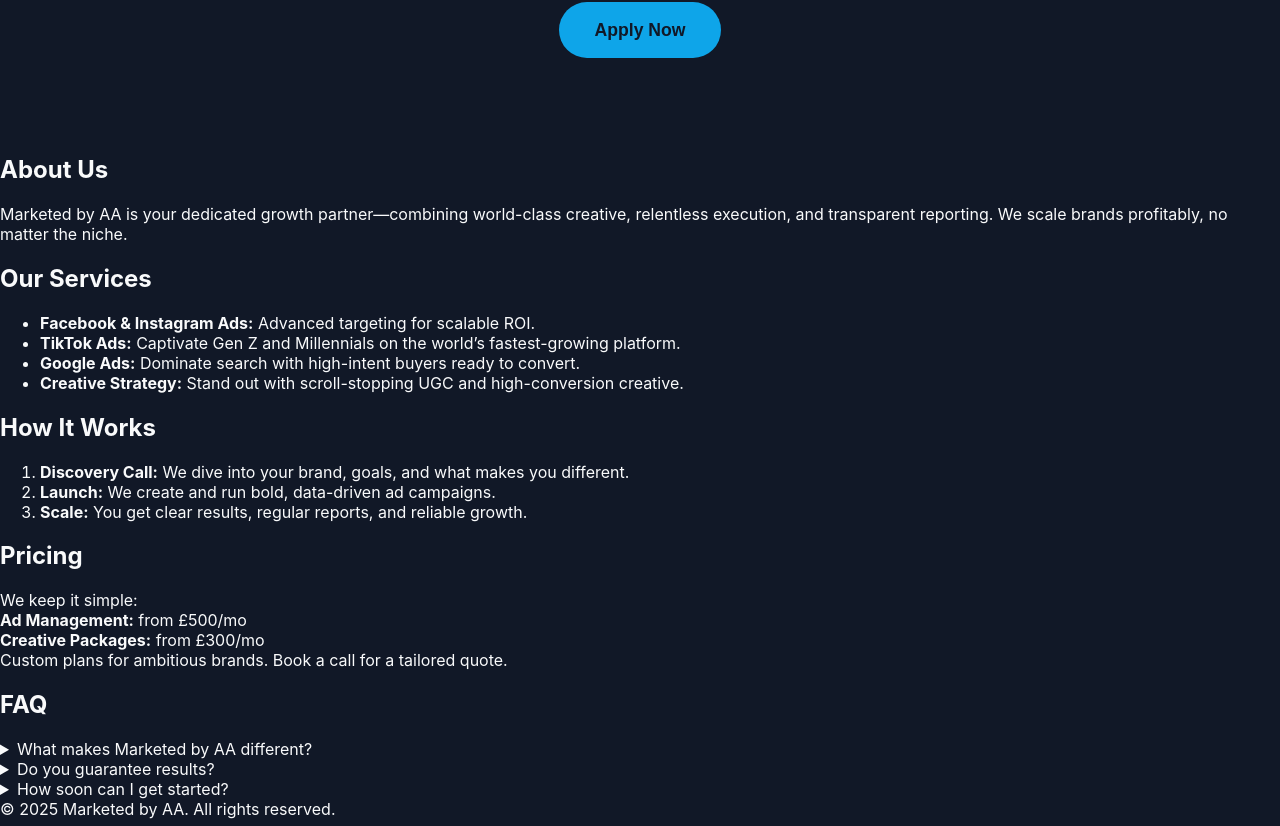
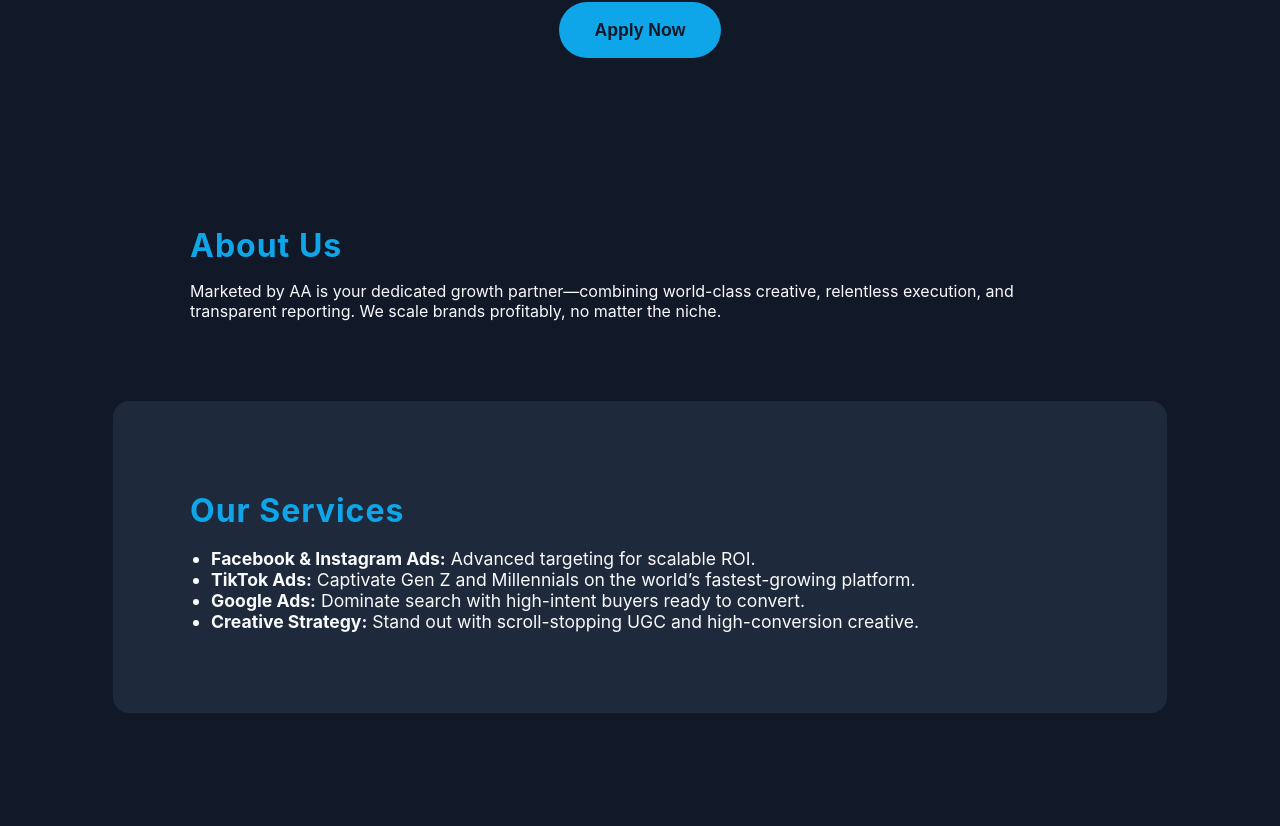
Before and after one commit to aleksangelov1/marketedbyaa-site, a React (Vite) app: page / in a window 1280 px wide. Shown: the part 334-1160 px from the top of the page. Built offline with nearby package versions, Linux system fonts and the light colour scheme.

Commit message:
Update index.css

```diff
--- a/src/index.css
+++ b/src/index.css
@@ -104,3 +104,126 @@
 .hero-cta:hover {
   background: #38bdf8;
 }
+
+/* Section styles */
+.section {
+  padding: 5vw 6vw 5vw 6vw;
+  background: var(--black);
+  margin: 0 auto;
+  max-width: 900px;
+}
+.section h2 {
+  font-size: 2rem;
+  color: var(--blue);
+  margin-bottom: 1rem;
+  font-weight: 700;
+  letter-spacing: 1px;
+}
+.section.dark {
+  background: var(--dark);
+  border-radius: 1em;
+  margin-bottom: 2vw;
+}
+.section ul,
+.section ol {
+  padding-left: 1.2em;
+  font-size: 1.1rem;
+}
+.section details {
+  margin-bottom: 1.2em;
+  background: #232c3a;
+  padding: 0.7em 1em;
+  border-radius: 0.7em;
+  color: var(--white);
+  font-size: 1.1rem;
+}
+.section summary {
+  font-weight: bold;
+  color: var(--blue);
+  cursor: pointer;
+}
+
+/* Footer */
+footer {
+  text-align: center;
+  padding: 2em 0 1.2em 0;
+  color: #8e9bb3;
+  font-size: 1rem;
+  background: var(--dark);
+  margin-top: 3vw;
+}
+
+/* Apply Now Form Styles */
+.form-card {
+  background: var(--dark);
+  margin: 7vw auto;
+  padding: 2.5em 2em 2em 2em;
+  max-width: 430px;
+  border-radius: 1.2em;
+  box-shadow: 0 6px 40px #0ea6e944;
+  color: var(--white);
+  display: flex;
+  flex-direction: column;
+  gap: 2em;
+}
+.form-card h2 {
+  color: var(--blue);
+  font-size: 2rem;
+  margin-bottom: 0.4em;
+}
+.form-card label {
+  display: flex;
+  flex-direction: column;
+  font-weight: 500;
+  margin-bottom: 0.7em;
+  color: #b6c5df;
+  font-size: 1.15rem;
+}
+.form-card input,
+.form-card textarea {
+  padding: 0.7em 1em;
+  border-radius: 0.5em;
+  margin-top: 0.7em;
+  border: none;
+  outline: none;
+  font-size: 1rem;
+  background: #202b3a;
+  color: var(--white);
+  margin-bottom: 0.5em;
+}
+.form-card textarea {
+  resize: vertical;
+  min-height: 65px;
+}
+.form-actions {
+  display: flex;
+  justify-content: space-between;
+  margin-top: 1em;
+}
+.form-actions button {
+  background: var(--blue);
+  color: var(--black);
+  border: none;
+  padding: 0.7em 1.3em;
+  font-weight: bold;
+  border-radius: 2em;
+  cursor: pointer;
+  font-size: 1rem;
+  transition: background 0.2s;
+}
+.form-actions button:hover {
+  background: #38bdf8;
+}
+
+.progress-bar {
+  margin-top: 1.3em;
+  height: 6px;
+  background: #192438;
+  border-radius: 10px;
+  overflow: hidden;
+}
+.progress-bar > div {
+  height: 100%;
+  background: var(--blue);
+  transition: width 0.3s;
+}
```
